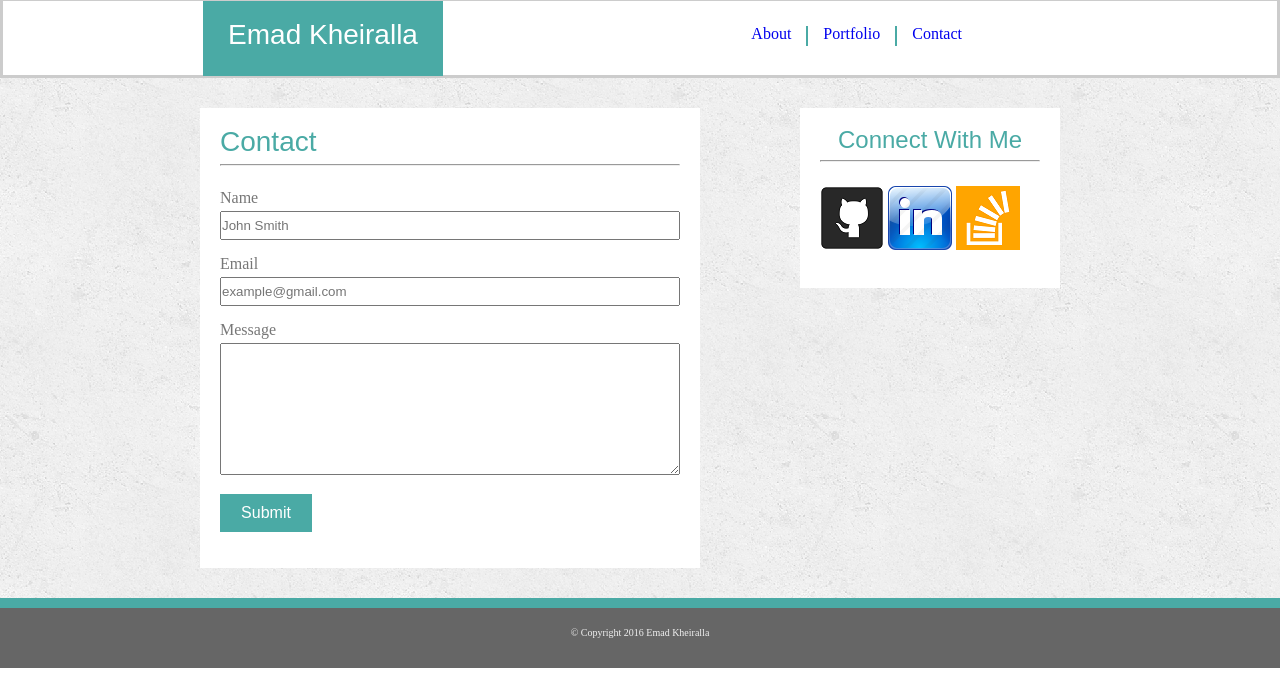
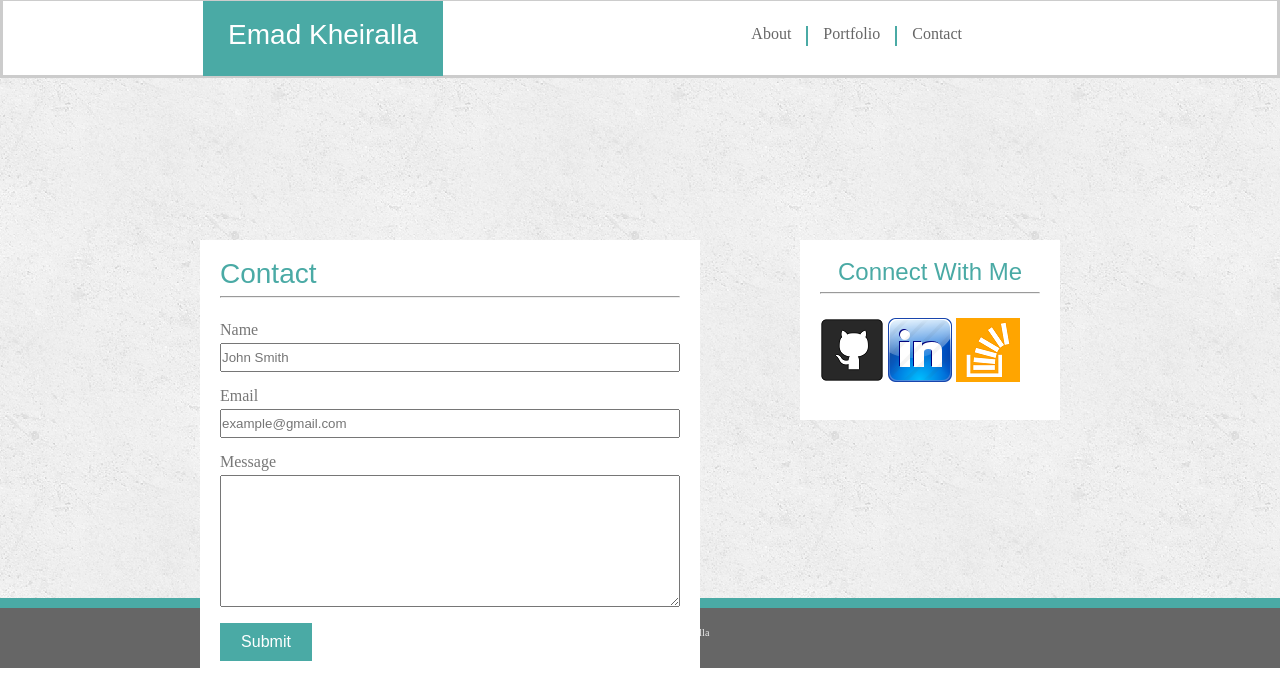
Before and after one commit to emadkheiralla/Basic-Portfolio, a PHP site: page /contact.php in a window 1280 px wide. Shown: the top 699 px of the page. Before the commit the page ends 668 px from the top, so only its background shows below. Run offline with PHP 8.4, Linux system fonts and the light colour scheme.

Commit message:
Updated CSS again

```diff
--- a/assets/css/style.css
+++ b/assets/css/style.css
@@ -2,8 +2,9 @@
   box-sizing: border-box;
 }
 
-a:link {
+a{
     text-decoration: none;
+    color: #666666;
 }
 
 html{
@@ -30,7 +31,6 @@
 li{
 
     float: right;
-    color: #666666;
     margin-left: 10px;
     margin-right: 10px;
     margin-top: 10px;
@@ -40,7 +40,6 @@
 ul
 {
     list-style-type: none;
-    color: #666666;
     margin-right:305px;
     margin-top:15px;
 }
--- a/contact.html
+++ b/contact.html
@@ -1,4 +1,3 @@
-<!DOCTYPE html>
 <html>
 <head>
 	<title>Contact Me</title>
```
